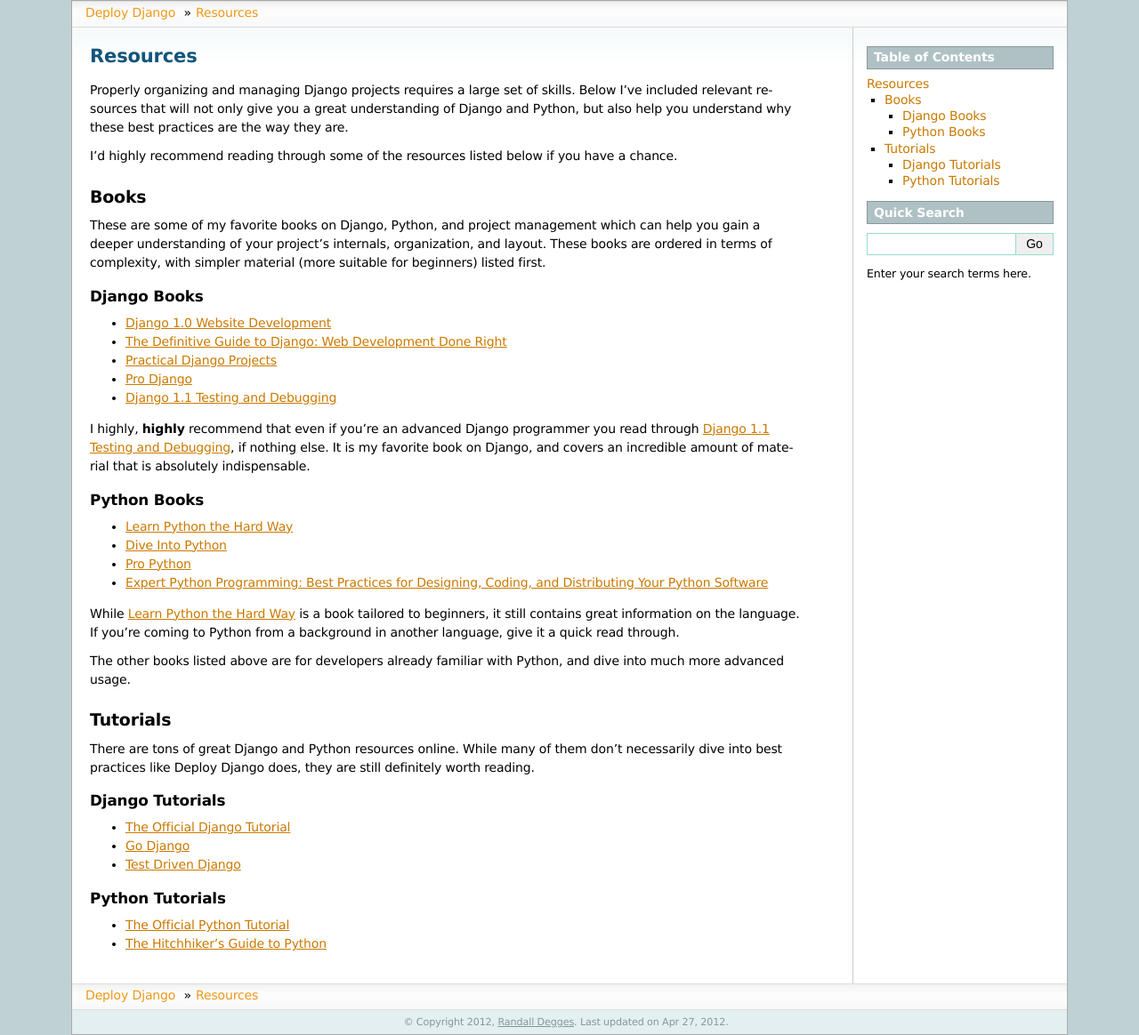
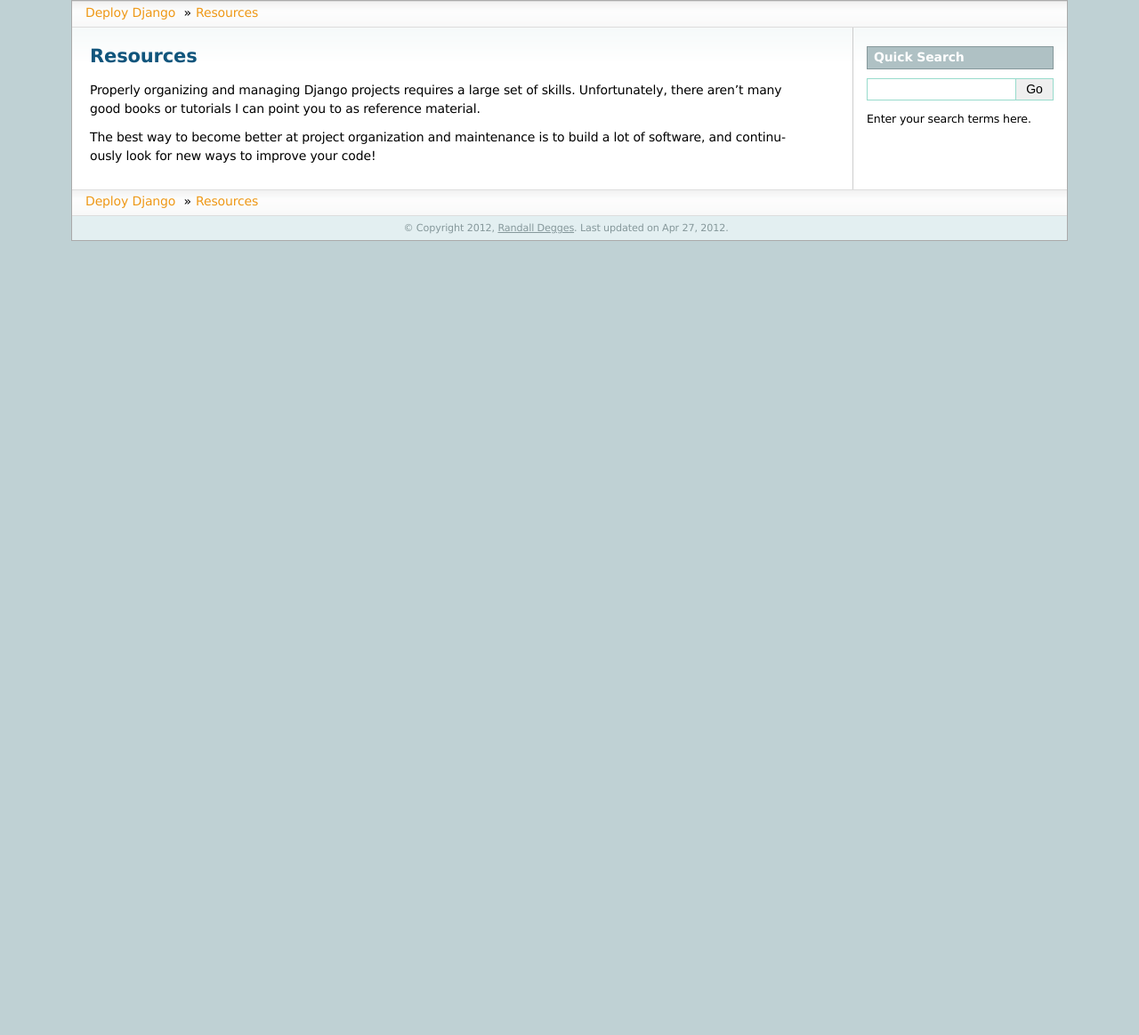
Before and after one commit to perryyo/deploydjango.com, a Sphinx documentation site: the page built from source/django_project_structure/resources.rst, in a window 1280 px wide. Shown: the whole page at 89% size. Built offline with Sphinx 7.4.7, drawn with Linux system fonts in a browser that asks for light colours; after the commit the page ends 900 px from its top, so only the background shows below that.

Commit message:
Totally removing the 'Django Project Structure - Resources' section.
Since I listed these books as prerequisites to Deploy Django already, there's
no point in having them listed here.

```diff
--- a/source/django_project_structure/resources.rst
+++ b/source/django_project_structure/resources.rst
@@ -2,84 +2,9 @@
 ---------
 
 Properly organizing and managing Django projects requires a large set of
-skills. Below I've included relevant resources that will not only give you a
-great understanding of Django and Python, but also help you understand why
-these best practices are the way they are.
+skills. Unfortunately, there aren't many good books or tutorials I can point
+you to as reference material.
 
-I'd highly recommend reading through some of the resources listed below if you
-have a chance.
-
-
-Books
-*****
-
-These are some of my favorite books on Django, Python, and project management
-which can help you gain a deeper understanding of your project's internals,
-organization, and layout. These books are ordered in terms of complexity, with
-simpler material (more suitable for beginners) listed first.
-
-
-Django Books
-^^^^^^^^^^^^
-
-- `Django 1.0 Website Development
-  <http://www.amazon.com/gp/product/1847196780/ref=as_li_ss_tl?ie=UTF8&tag=rdegges-20&linkCode=as2&camp=1789&creative=390957&creativeASIN=1847196780>`_
-- `The Definitive Guide to Django: Web Development Done Right
-  <http://www.amazon.com/gp/product/143021936X/ref=as_li_ss_tl?ie=UTF8&tag=rdegges-20&linkCode=as2&camp=1789&creative=390957&creativeASIN=143021936X>`_
-- `Practical Django Projects
-  <http://www.amazon.com/gp/product/1430219386/ref=as_li_ss_tl?ie=UTF8&tag=rdegges-20&linkCode=as2&camp=1789&creative=390957&creativeASIN=1430219386>`_
-- `Pro Django
-  <http://www.amazon.com/gp/product/1430210478/ref=as_li_ss_tl?ie=UTF8&tag=rdegges-20&linkCode=as2&camp=1789&creative=390957&creativeASIN=1430210478>`_
-- `Django 1.1 Testing and Debugging
-  <http://www.amazon.com/gp/product/1847197566/ref=as_li_ss_tl?ie=UTF8&tag=rdegges-20&linkCode=as2&camp=1789&creative=390957&creativeASIN=1847197566>`_
-
-I highly, **highly** recommend that even if you're an advanced Django
-programmer you read through `Django 1.1 Testing and Debugging
-<http://www.amazon.com/gp/product/1847197566/ref=as_li_ss_tl?ie=UTF8&tag=rdegges-20&linkCode=as2&camp=1789&creative=390957&creativeASIN=1847197566>`_,
-if nothing else. It is my favorite book on Django, and covers an incredible
-amount of material that is absolutely indispensable.
-
-
-Python Books
-^^^^^^^^^^^^
-
-- `Learn Python the Hard Way <http://learnpythonthehardway.org/>`_
-- `Dive Into Python
-  <href="http://www.amazon.com/gp/product/1590593561/ref=as_li_ss_tl?ie=UTF8&tag=rdegges-20&linkCode=as2&camp=1789&creative=390957&creativeASIN=1590593561>`_
-- `Pro Python
-  <http://www.amazon.com/gp/product/1430227575/ref=as_li_ss_tl?ie=UTF8&tag=rdegges-20&linkCode=as2&camp=1789&creative=390957&creativeASIN=1430227575>`_
-- `Expert Python Programming: Best Practices for Designing, Coding, and Distributing Your Python Software
-  <http://www.amazon.com/gp/product/184719494X/ref=as_li_ss_tl?ie=UTF8&tag=rdegges-20&linkCode=as2&camp=1789&creative=390957&creativeASIN=184719494X>`_
-
-While `Learn Python the Hard Way <http://learnpythonthehardway.org/>`_ is a
-book tailored to beginners, it still contains great information on the
-language. If you're coming to Python from a background in another language,
-give it a quick read through.
-
-The other books listed above are for developers already familiar with Python,
-and dive into much more advanced usage.
-
-
-Tutorials
-*********
-
-There are tons of great Django and Python resources online. While many of them
-don't necessarily dive into best practices like Deploy Django does, they are
-still definitely worth reading.
-
-
-Django Tutorials
-^^^^^^^^^^^^^^^^
-
-- `The Official Django Tutorial
-  <https://docs.djangoproject.com/en/1.4/intro/tutorial01/>`_
-- `Go Django <http://godjango.com/>`_
-- `Test Driven Django <http://www.tdd-django-tutorial.com/>`_
-
-
-Python Tutorials
-^^^^^^^^^^^^^^^^
-
-- `The Official Python Tutorial <http://docs.python.org/tutorial/>`_
-- `The Hitchhiker's Guide to Python
-  <http://docs.python-guide.org/en/latest/index.html>`_
+The best way to become better at project organization and maintenance is to
+build a lot of software, and continuously look for new ways to improve your
+code!
```
